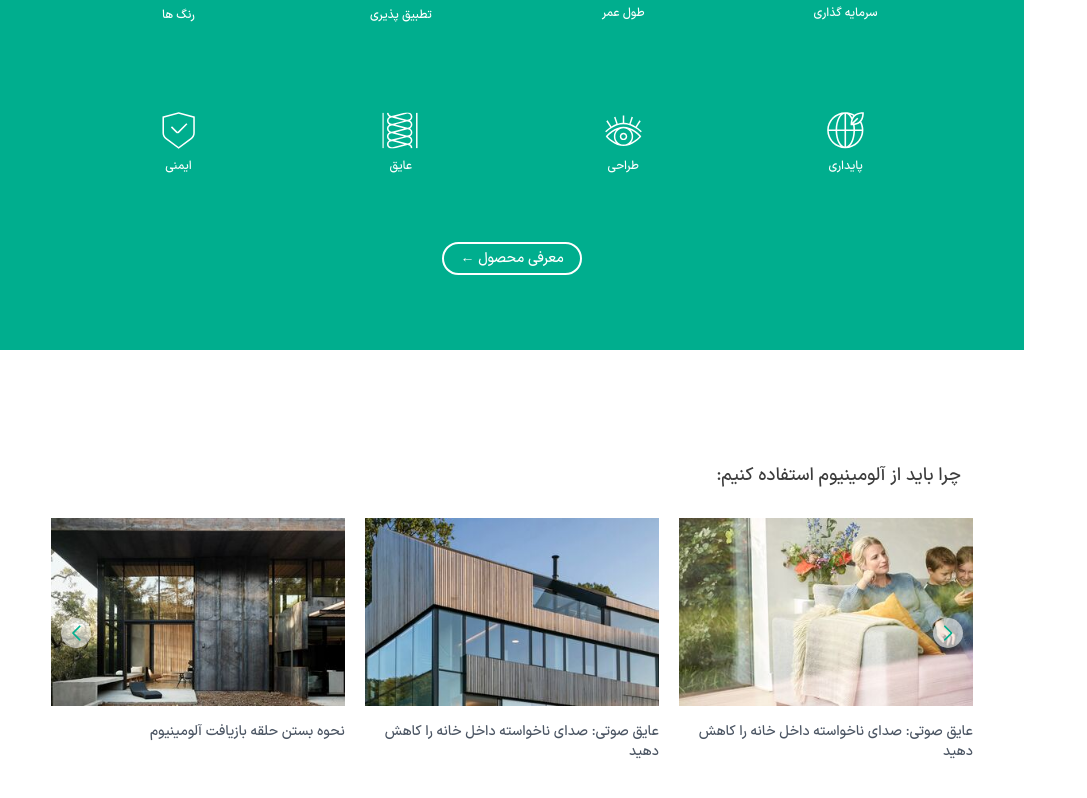
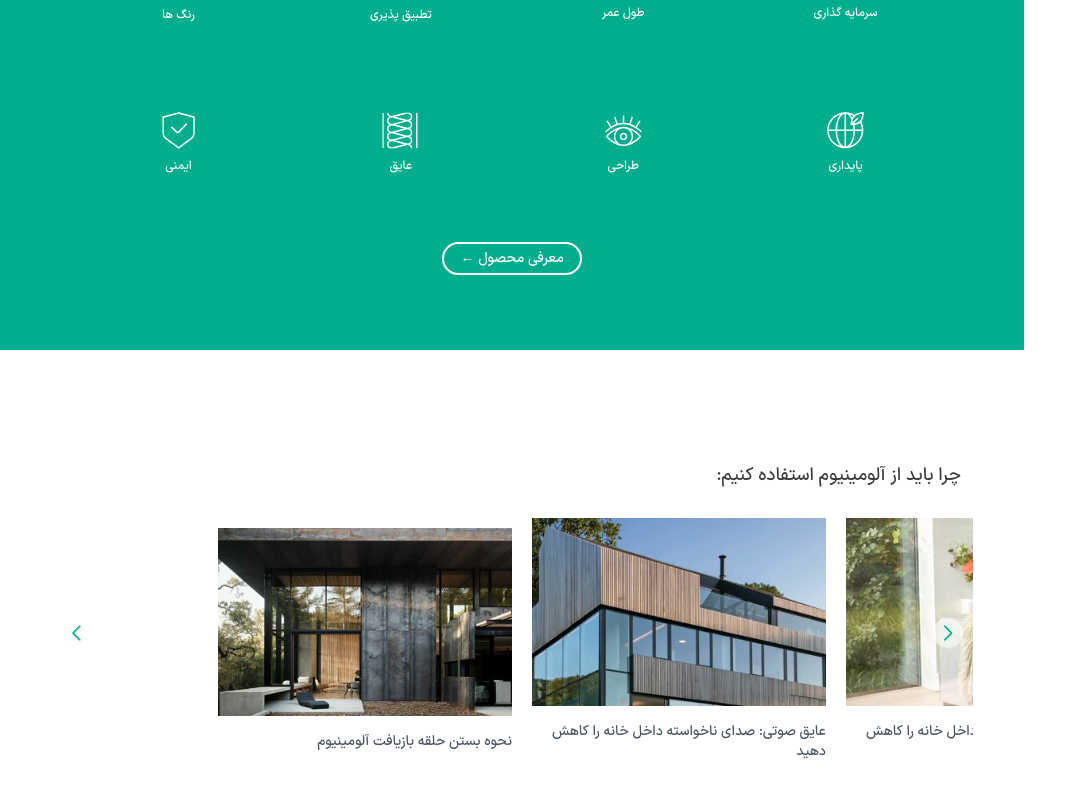
Before and after one commit to zahra-hsb/hanz-, a Next.js app: page / in a window 1280 px wide. Shown: the part 4588-5386 px from the top of the page, without its empty margins (0-1087 px from the left). Built offline with nearby package versions, Linux system fonts and the light colour scheme.

Commit message:
width and alignments of slider gallery changed

```diff
--- a/src/components/imageGallery/GalleryModal/index.jsx
+++ b/src/components/imageGallery/GalleryModal/index.jsx
@@ -31,16 +31,16 @@ const GalleryModal = ({ mainPic, closeModal, opacity, wraperOpacity, galleryProp
             <section className={`${opacity} rounded-md overflow-hidden transition duration-500 ease-in-out fixed sm:top-[50%] top-[10vh] sm:left-[50%] lg:p-16 sm:ml-[-40vw] sm:mt-[-45vh] w-[90%] sm:w-[80vw] sm:h-[90vh] bg-white`}>
                 <div>
                     <div className="flex items-center justify-center">
-                        {picture && <Image src={picture} alt="" width={400} className="w-full lg:w-[45%] left-0 inner drop-shadow-lg cursor-zoom-in sm:rounded" />}
+                        {picture && <Image src={picture} alt="" width={400} className="w-full lg:w-[45%] left-0 inner drop-shadow-lg cursor-zoom-in sm:h-[60vh] lg:h-full lg:rounded" />}
 
                     </div>
                 </div>
 
 
-                <div className="py-10 sm:py-15 lg:p-20">
+                <div className="py-8 sm:py-5 lg:p-20">
                     <Swiper
                         modules={[Navigation, Pagination]}
-                        spaceBetween={30}
+                        spaceBetween={20}
                         slidesPerView={3}
                         navigation
                         // pagination
@@ -60,7 +60,7 @@ const GalleryModal = ({ mainPic, closeModal, opacity, wraperOpacity, galleryProp
                         {galleryProp.map((img, index) => (
                             <>
                                 <SwiperSlide>
-                                    <Image src={img} key={index} alt="" width={300} className="sm:w-[180px] inner drop-shadow-sm cursor-pointer hover:brightness-50 hover:scale-105 transition-all duration-300" onClick={() => changePic(img)} />
+                                    <Image src={img} key={index} alt="" width={300} className="inner drop-shadow-sm cursor-pointer hover:brightness-50 hover:scale-105 transition-all duration-300" onClick={() => changePic(img)} />
                                 </SwiperSlide>
                             </>
                         ))}
--- a/src/styles/globals.css
+++ b/src/styles/globals.css
@@ -49,7 +49,11 @@ body {
   background-color: #00ae8e !important;
   color: #ffffff !important;
 }
-
+.swiper-wrapper{
+  display: flex;
+  align-items: center;
+  justify-content: center;
+}
 div.swiper-button-prev::after,
 div.swiper-button-next::after {
   font-size: 15px !important;
```
